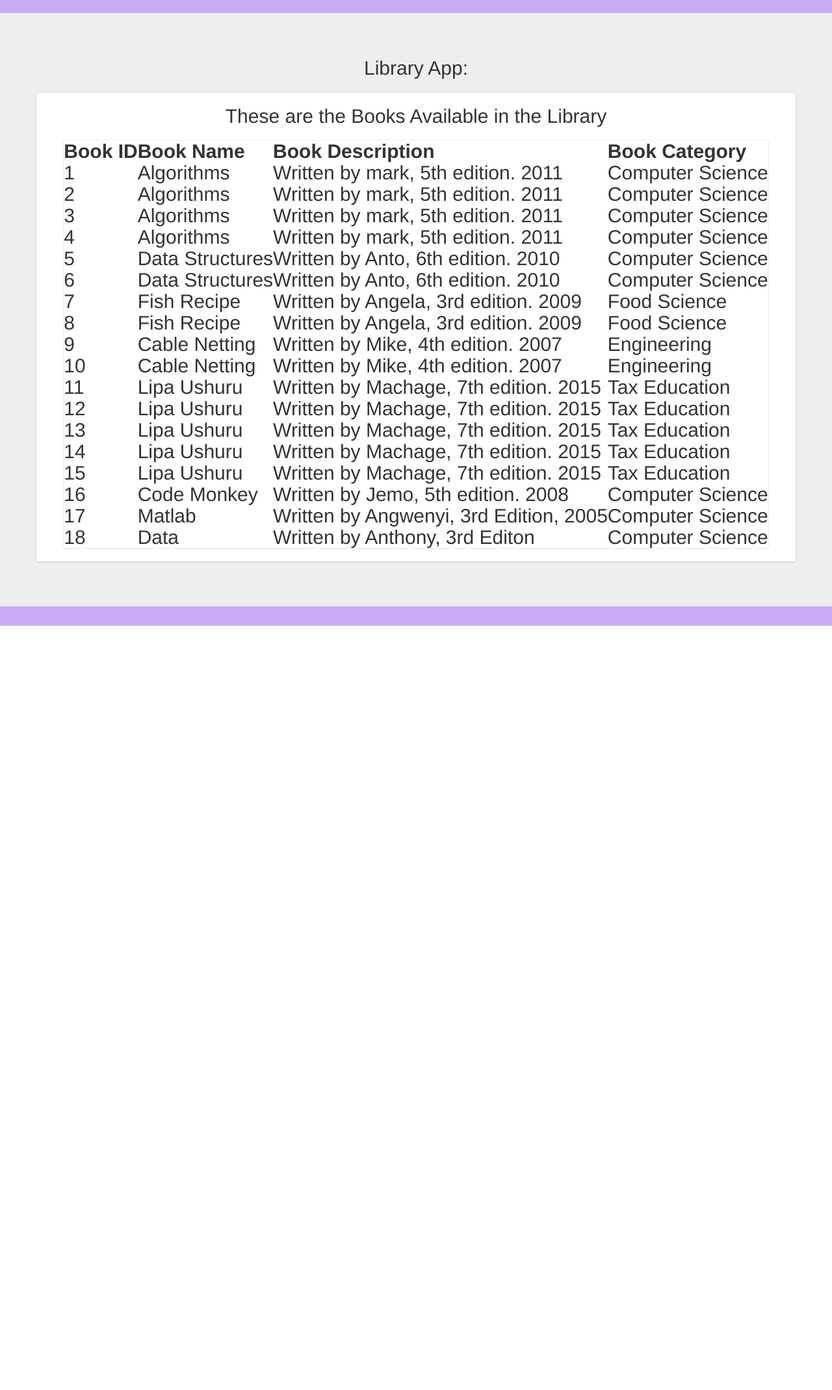
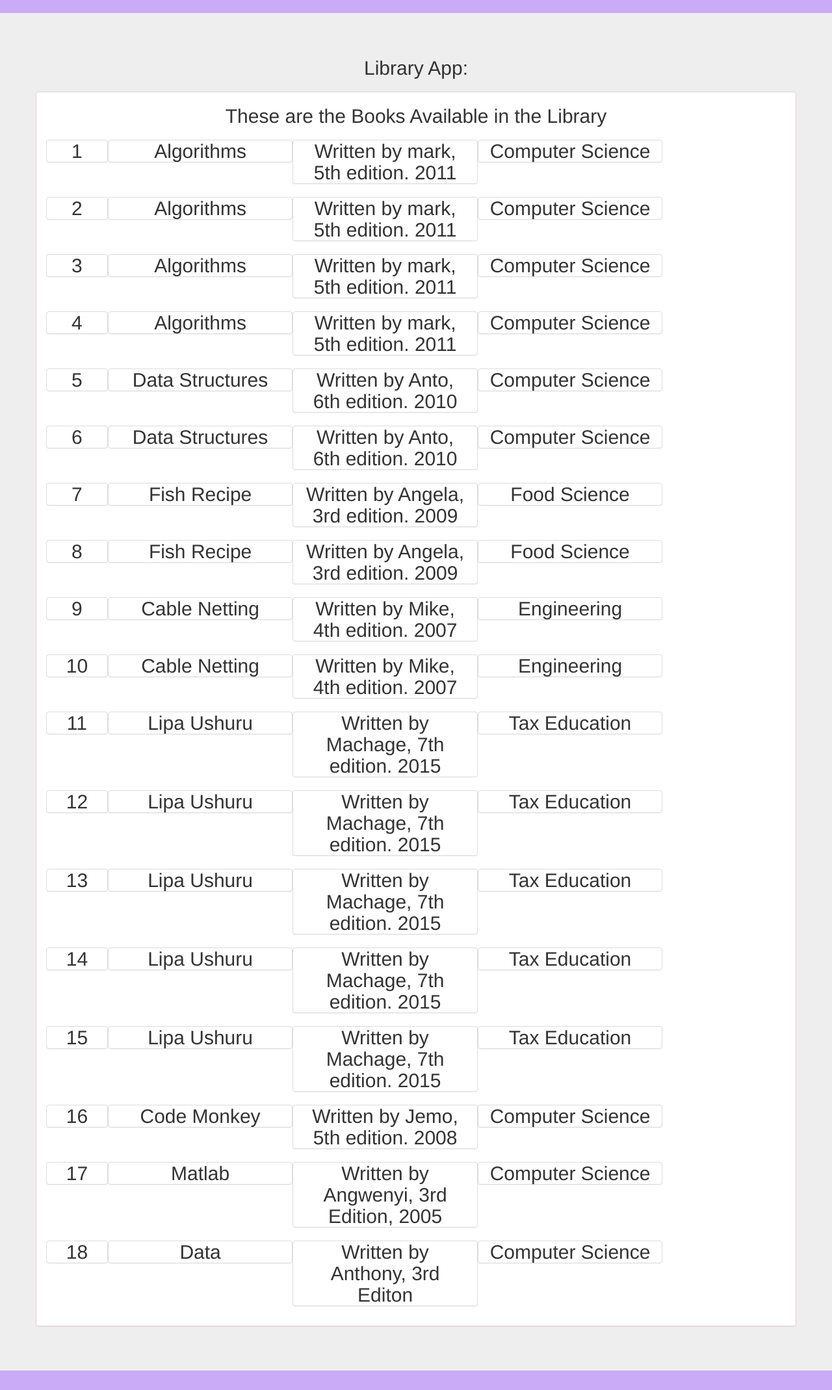
Before and after one commit to Antoh1/Library_app, a Flask app: page /user_dashboard in a window 1280 px wide. Shown: the part 53-2192 px from the top of the page at 65% size. Before the commit the page ends 1016 px from the top, so only its background shows below. Run offline with Flask 2, Linux system fonts and the light colour scheme; data comes from the database, SQL or seed files in the repository; parts of the project's set-up code (start-up, migrations or seed data) failed here and were passed over; some libraries are stand-ins or nearby versions.

Commit message:
Updated user_dashboard for intuitive view of data

```diff
--- a/app/templates/user_dashboard.html
+++ b/app/templates/user_dashboard.html
@@ -3,26 +3,17 @@
 {% block content %}
 <div class="container panel panel-danger margin-top">
 		<h2>These are the Books Available in the Library<h2>
-	    <table class="panel panel-warning margin-top">
-            <thead color='blue'>
-            	<th>Book ID</th>
-              <th>Book Name</th>
-              <th>Book Description</th>
-      			<th>Book Category</th>
-  			</thead>
-  			{% for book in books %}
- 			<tbody>
- 			    <tr>
- 			    	<td>{{ book.id }}</td>
-    				<td>{{ book.book_name }}</td>
-    				<td>{{ book.book_desc }}</td>
-    				<td>{{ book.book_category }}</td>
-  				</tr>
-			</tbody>
-			{% endfor %}
-		</table>
 
-
+		<div class="row">
+		{% for rec in books %}
+		<div class="container">
+		<div class="col-sm-1 col-sm-offset-0 panel panel-default">{{ rec.id }}</div>
+		<div class="col-sm-3 col-sm-offset-0 panel panel-default">{{ rec.book_name }}</div>
+		<div class="col-sm-3 col-sm-offset-0 panel panel-default">{{ rec.book_desc }}</div>
+		<div class="col-sm-3 col-sm-offset-0 panel panel-default">{{ rec.book_category }}</div>
+	    </div>
+		{% endfor %}
+	   </div>
 </div>
 
 {% endblock %}
```
